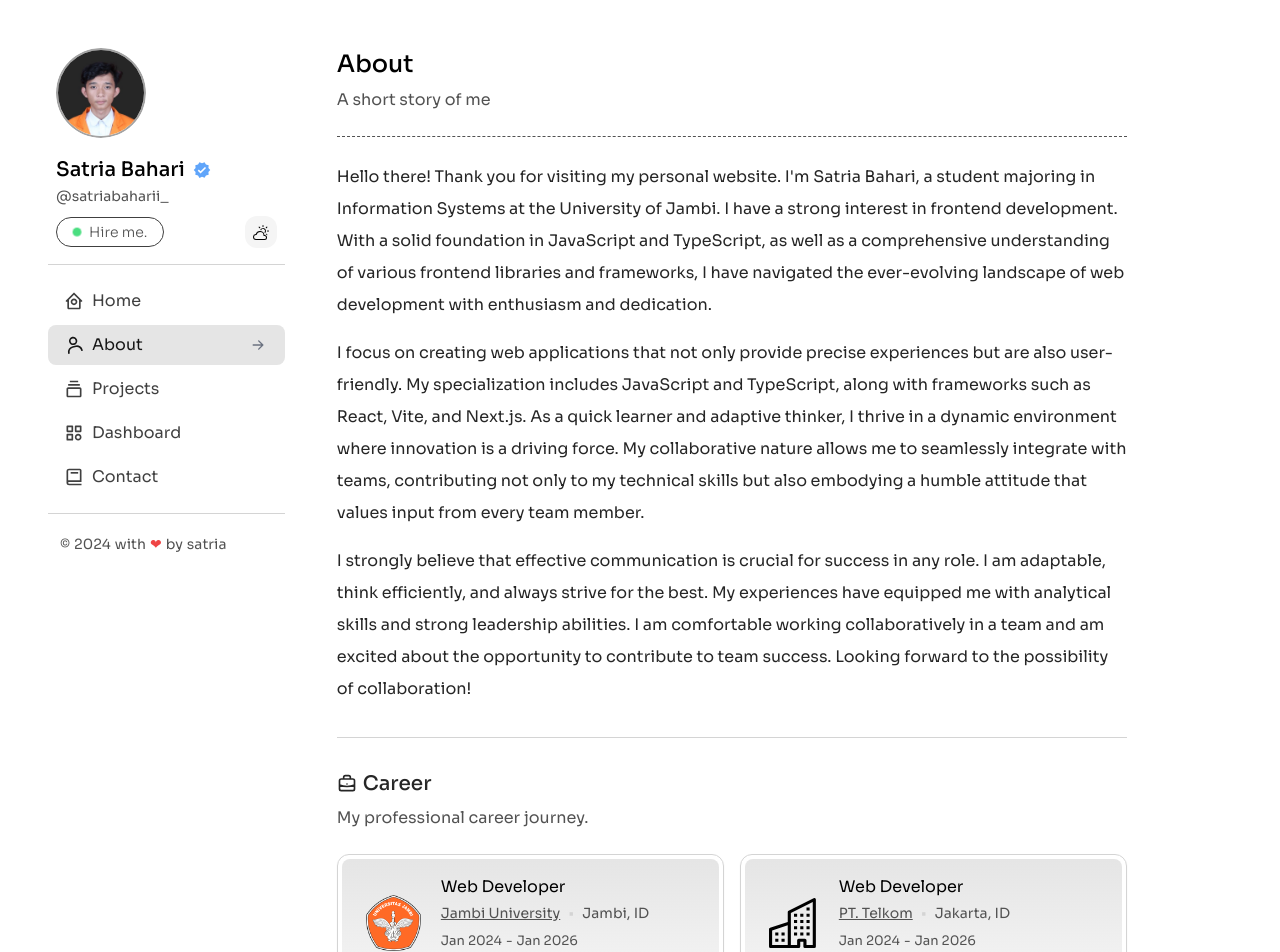
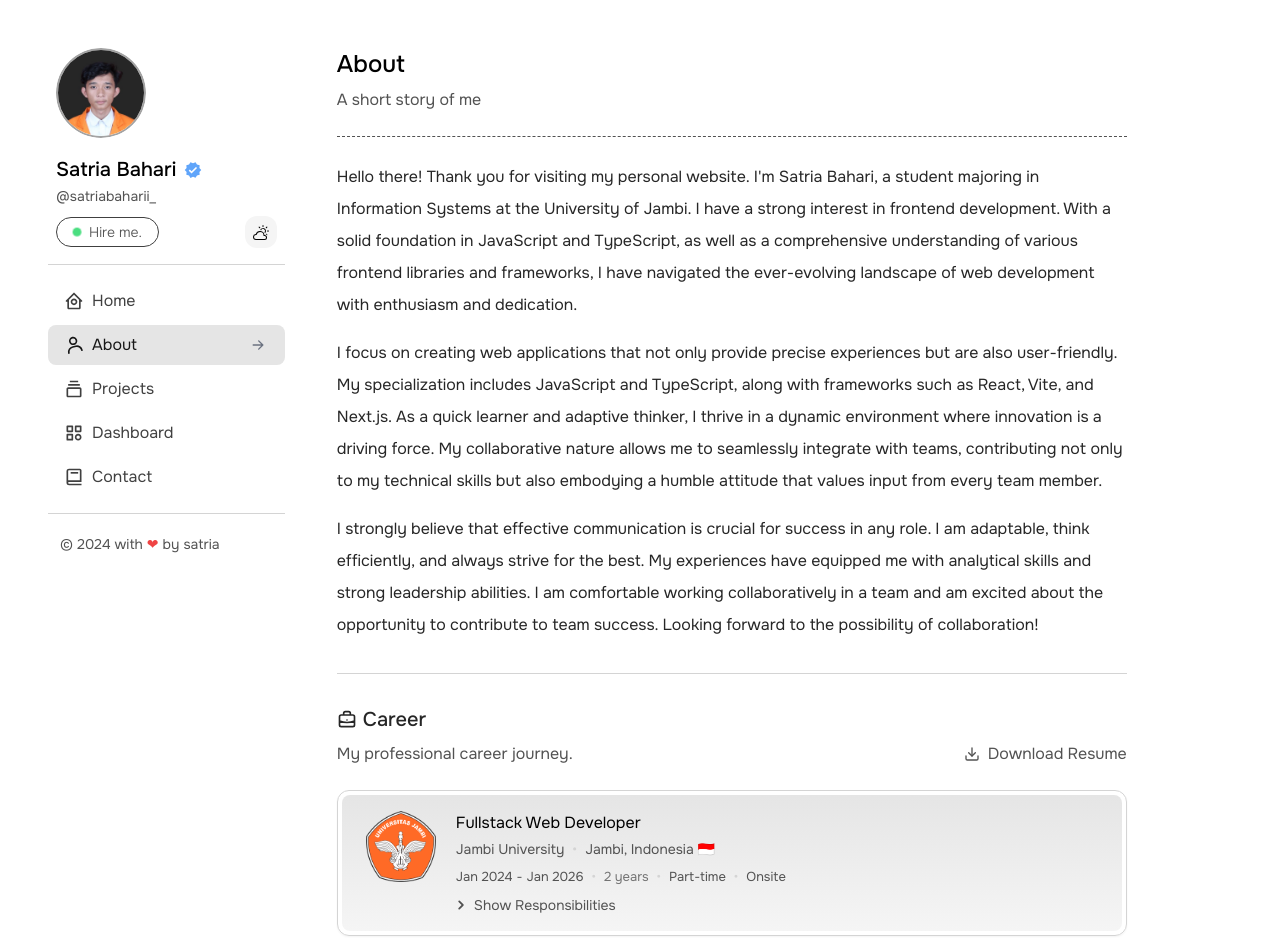
Before and after one commit to satriabahari/satriabahari.site, a Next.js app: page /about in a window 1280 px wide. Shown: the top 952 px of the page. Built offline with nearby package versions, Linux system fonts and the light colour scheme.

Commit message:
refactor: change some code

```diff
--- a/app/layout.tsx
+++ b/app/layout.tsx
@@ -4,7 +4,7 @@ import NextTopLoader from "nextjs-toploader";
 import { Analytics } from "@vercel/analytics/react";
 
 import Layouts from "@/common/components/layouts";
-import { soraSans } from "@/common/styles/fonts";
+import { onestSans } from "@/common/styles/fonts";
 import ThemeProviderContext from "@/common/stores/theme";
 import { METADATA } from "@/common/constant/metadata";
 
@@ -37,7 +37,7 @@ export default function RootLayout({
 }>) {
   return (
     <html lang="en" suppressHydrationWarning={true}>
-      <body className={soraSans.className}>
+      <body className={onestSans.className}>
         <NextTopLoader
           color="#05b6d3"
           initialPosition={0.08}
--- a/common/constant/carreers.ts
+++ b/common/constant/carreers.ts
@@ -1,100 +1,20 @@
 import { CareerProps } from "../types/careers";
 
 export const CAREERS: CareerProps[] = [
-  // {
-  //   position: "Full Stack Engineer",
-  //   company: "Seeru",
-  //   logo: "/images/careers/seeru.webp",
-  //   location: "Dubai, UAE",
-  //   location_type: "Remote",
-  //   type: "Fulltime",
-  //   start_date: "2023-11",
-  //   end_date: null,
-  //   industry: "ota",
-  //   link: "https://seeru.com",
-  // },
-  // {
-  //   position: "Lead Frontend Engineer",
-  //   company: "Sirka.io",
-  //   logo: "/images/careers/sirka.png",
-  //   location: "Jakarta, ID",
-  //   location_type: "Remote",
-  //   type: "Fulltime",
-  //   start_date: "2022-03",
-  //   end_date: "2023-12",
-  //   industry: "wellness",
-  //   link: "https://sirka.io",
-  // },
-  // {
-  //   position: "Senior Frontend Engineer",
-  //   company: "Sirka.io",
-  //   logo: "/images/careers/sirka.png",
-  //   location: "Jakarta, ID",
-  //   location_type: "Remote",
-  //   type: "Fulltime",
-  //   start_date: "2021-12",
-  //   end_date: "2022-03",
-  //   industry: "wellness",
-  //   link: "https://sirka.io",
-  // },
-  // {
-  //   position: "Frontend Developer",
-  //   company: "Paper.id",
-  //   logo: "/images/careers/paper-id.png",
-  //   location: "Jakarta, ID",
-  //   location_type: "Hybrid",
-  //   type: "Fulltime",
-  //   start_date: "2020-02",
-  //   end_date: "2021-12",
-  //   industry: "financing",
-  //   link: "https://paper.id",
-  // },
-  // {
-  //   position: "Full Stack Developer",
-  //   company: "Gama Plantation",
-  //   logo: "/images/careers/kpn.png",
-  //   location: "Jakarta, ID",
-  //   location_type: "Onsite",
-  //   type: "Fulltime",
-  //   start_date: "2019-09",
-  //   end_date: "2020-02",
-  //   industry: "agriculture",
-  //   link: "https://www.linkedin.com/company/pt-gama-plantation",
-  // },
-  // {
-  //   position: "Full Stack Developer",
-  //   company: "Rencong Network",
-  //   logo: "/images/careers/rencong.png",
-  //   location: "Aceh, ID",
-  //   location_type: "Onsite",
-  //   type: "Freelance",
-  //   start_date: "2014-12",
-  //   end_date: "2019-09",
-  //   industry: "software house",
-  //   link: "https://www.linkedin.com/company/rencongnetwork",
-  // },
   {
-    position: "Web Developer",
+    position: "Fullstack Web Developer",
     company: "Jambi University",
     logo: "/images/careers/unja.png",
-    location: "Jambi, ID",
+    location: "Jambi, Indonesia 🇮🇩",
     location_type: "Onsite",
     type: "Part-time",
     start_date: "2024-01",
     end_date: "2026-01",
     industry: "school",
     link: "https://www.unja.ac.id/",
-  },
-  {
-    position: "Web Developer",
-    company: "PT. Telkom",
-    logo: null,
-    location: "Jakarta, ID",
-    location_type: "Onsite",
-    type: "Part-time",
-    start_date: "2024-01",
-    end_date: "2026-01",
-    industry: "travel",
-    link: "https://www.telkom.co.id/sites",
+    responsibilities: [
+      "Developed and managed a portfolio website showcasing my best work and achievements as a Web Developer. The website emphasizes professional design and easy navigation for an optimal user experience",
+      "Designed user interfaces with professional, responsive designs for both mobile and desktop devices, ensuring easy navigation for an optimal user experience",
+    ],
   },
 ];
--- a/common/constant/education.ts
+++ b/common/constant/education.ts
@@ -5,7 +5,7 @@ export const EDUCATION: EducationProps[] = [
     school: "Universitas Jambi",
     major: "Information Systems, (S.Kom)",
     logo: "/images/education/unja.png",
-    location: "Jambi",
+    location: "Jambi, Indonesia 🇮🇩",
     degree: "Bachelor's degree",
     start_year: 2022,
     end_year: 2026,
--- a/common/styles/fonts.ts
+++ b/common/styles/fonts.ts
@@ -1,8 +1,15 @@
-import { Sora } from "next/font/google";
+import { Sora, Onest } from "next/font/google";
 
 export const soraSans = Sora({
-  variable: '--soraSans-font',
-  subsets: ['latin'],
-  display: 'fallback',
-  weight: ['300', '400', '500', '600', '700', '800']
-})
+  variable: "--soraSans-font",
+  subsets: ["latin"],
+  display: "fallback",
+  weight: ["300", "400", "500", "600", "700", "800"],
+});
+
+export const onestSans = Onest({
+  variable: "--onestSans-font",
+  subsets: ["latin"],
+  display: "fallback",
+  weight: ["300", "400", "500", "600", "700", "800"],
+});
--- a/common/types/careers.ts
+++ b/common/types/careers.ts
@@ -9,4 +9,5 @@ export type CareerProps = {
   end_date: string | null;
   industry: string;
   link: string | null;
+  responsibilities?: string[];
 };
--- a/modules/about/components/CareerCard.tsx
+++ b/modules/about/components/CareerCard.tsx
@@ -1,10 +1,17 @@
+"use client";
+
 import Link from "next/link";
 import Image from "next/image";
 import { differenceInMonths, differenceInYears, format } from "date-fns";
 import { BsBuildings as CompanyIcon } from "react-icons/bs";
+import { HiChevronRight as ChevronIcon } from "react-icons/hi";
 
 import Card from "@/common/components/elements/Card";
 import { CareerProps } from "@/common/types/careers";
+import { useState } from "react";
+import clsx from "clsx";
+import { AnimatePresence, motion } from "framer-motion";
+import { list } from "postcss";
 
 export default function CareerCard({
   position,
@@ -14,7 +21,12 @@ export default function CareerCard({
   start_date,
   end_date,
   link,
+  type,
+  location_type,
+  responsibilities,
 }: CareerProps) {
+  const [isShowResponsibility, setIsShowResponsibility] = useState(false);
+
   const startDate = new Date(start_date);
   const endDate = end_date ? new Date(end_date) : new Date();
 
@@ -30,33 +42,85 @@ export default function CareerCard({
   }
 
   return (
-    <Card className="flex items-center gap-5 px-6 py-4">
+    <Card className="flex items-start gap-5 px-6 py-4">
       {logo ? (
-        <Image width={55} height={55} src={logo} alt={company} />
+        <Image width={70} height={70} src={logo} alt={company} />
       ) : (
-        <CompanyIcon size={50} />
+        <CompanyIcon size={65} />
       )}
 
       <div className="space-y-1">
-        <h6>{position}</h6>
+        <h5>{position}</h5>
         <div className="space-y-2 text-sm text-neutral-600 dark:text-neutral-400">
-          <div className="flex items-center gap-2">
+          <div className="flex flex-col gap-2 md:flex-row">
             <Link href={link || "#"} target="_blank">
-              <span className="cursor-pointer underline hover:text-neutral-900 hover:dark:text-neutral-50">
+              <span className="cursor-pointer hover:text-neutral-900 hover:underline hover:dark:text-neutral-50">
                 {company}
               </span>
             </Link>
-            <span className="text-neutral-300 dark:text-neutral-700">•</span>
+            <span className="hidden text-neutral-300 dark:text-neutral-700 md:block">
+              •
+            </span>
             <span>{location}</span>
           </div>
 
-          <div className="flex flex-col text-[13px]">
-            <div className="flex gap-1">
+          <div className="flex flex-col gap-2 text-[13px] md:flex-row">
+            <div className="flex gap-1 text-neutral-600 dark:text-neutral-400">
               <span>{format(startDate, "MMM yyyy")}</span> -{" "}
               <span>{end_date ? format(endDate, "MMM yyyy") : "Present"}</span>
             </div>
-            <span className="text-neutral-500">~ {durationText}</span>
+
+            <span className="hidden text-neutral-300 dark:text-neutral-700 md:block">
+              •
+            </span>
+            <span className="text-neutral-500">{durationText}</span>
+
+            <span className="hidden text-neutral-300 dark:text-neutral-700 md:block">
+              •
+            </span>
+            <span className="text-neutral-600 dark:text-neutral-400">
+              {type}
+            </span>
+
+            <span className="hidden text-neutral-300 dark:text-neutral-700 md:block">
+              •
+            </span>
+            <span className="text-neutral-600 dark:text-neutral-400">
+              {location_type}
+            </span>
           </div>
+
+          <button
+            onClick={() => setIsShowResponsibility(!isShowResponsibility)}
+            className="-ml-1 flex items-center justify-center gap-x-1 transition duration-300 hover:text-neutral-800 dark:text-neutral-500 dark:hover:text-neutral-300"
+          >
+            <ChevronIcon
+              size={18}
+              className={clsx({
+                "rotate-90 transition-all duration-300": isShowResponsibility,
+              })}
+            />
+            <p className="text-sm">
+              {isShowResponsibility ? "Hide" : "Show"} Responsibilities
+            </p>
+          </button>
+          <AnimatePresence>
+            {isShowResponsibility && (
+              <motion.ul
+                className="ml-[18px] list-disc space-y-1 pb-2 text-sm leading-normal text-neutral-600 dark:text-neutral-400"
+                initial={{ opacity: 0, y: -20 }}
+                animate={{ opacity: 1, y: 0 }}
+                exit={{ y: -20, opacity: 0 }}
+                transition={{ duration: 0.3, ease: "easeInOut" }}
+              >
+                {responsibilities?.map((item) => (
+                  <motion.li key={item} layout>
+                    {item}
+                  </motion.li>
+                ))}
+              </motion.ul>
+            )}
+          </AnimatePresence>
         </div>
       </div>
     </Card>
--- a/modules/about/components/CareerList.tsx
+++ b/modules/about/components/CareerList.tsx
@@ -5,6 +5,7 @@ import SectionSubHeading from "@/common/components/elements/SectionSubHeading";
 import { CAREERS } from "@/common/constant/carreers";
 
 import CareerCard from "./CareerCard";
+import Resume from "./Resume";
 
 export default function CareerList() {
   return (
@@ -13,10 +14,11 @@ export default function CareerList() {
         <SectionHeading title="Career" icon={<CareerIcon />} />
         <SectionSubHeading>
           <p>My professional career journey.</p>
+          <Resume/>
         </SectionSubHeading>
       </div>
 
-      <div className="grid grid-cols-1 gap-4 lg:grid-cols-2">
+      <div className="grid grid-cols-1 gap-4">
         {CAREERS?.map((career, index) => (
           <CareerCard key={index} {...career} />
         ))}
--- /dev/null
+++ b/modules/about/components/Resume.tsx
@@ -0,0 +1,18 @@
+import Link from "next/link";
+import { LuDownload as DownloadIcon } from "react-icons/lu";
+
+export default function Resume() {
+  const RESUME_URL = "https://bit.ly/cv-satriabahari";
+
+  return (
+    <Link
+      href={RESUME_URL}
+      target="_blank"
+      passHref
+      className="flex w-fit items-center gap-2 hover:text-neutral-800 dark:hover:text-neutral-200 transition duration-100"
+    >
+      <DownloadIcon />
+      <span>Download Resume</span>
+    </Link>
+  );
+}
```
Also changed, not shown: modules/about/components/EducationCard.tsx (+12 -5 lines).
